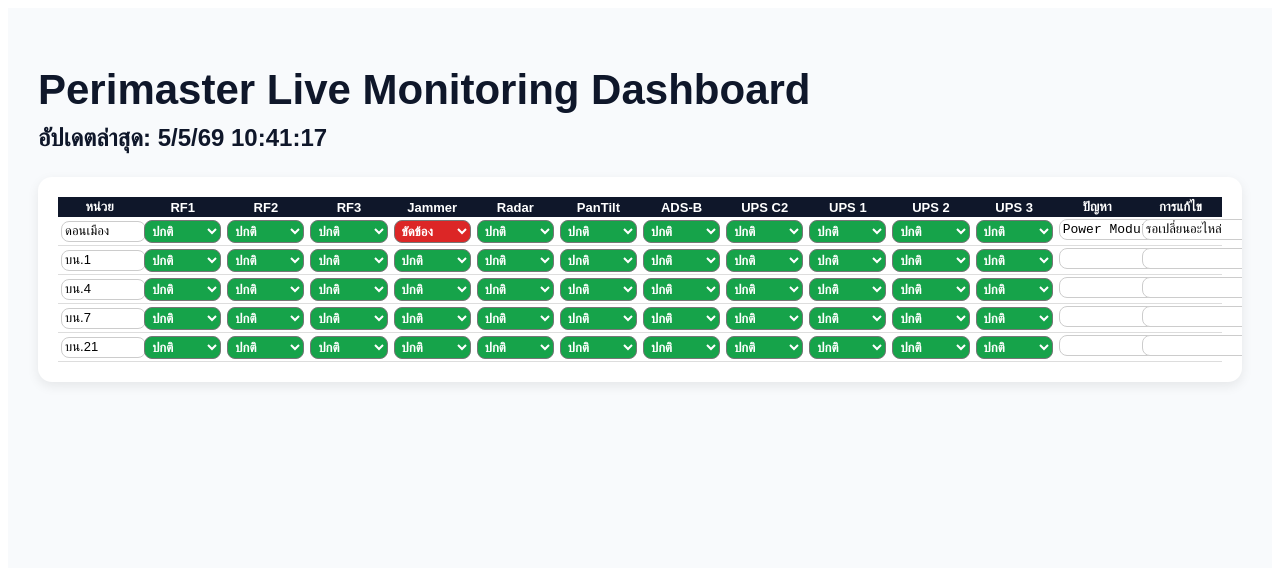
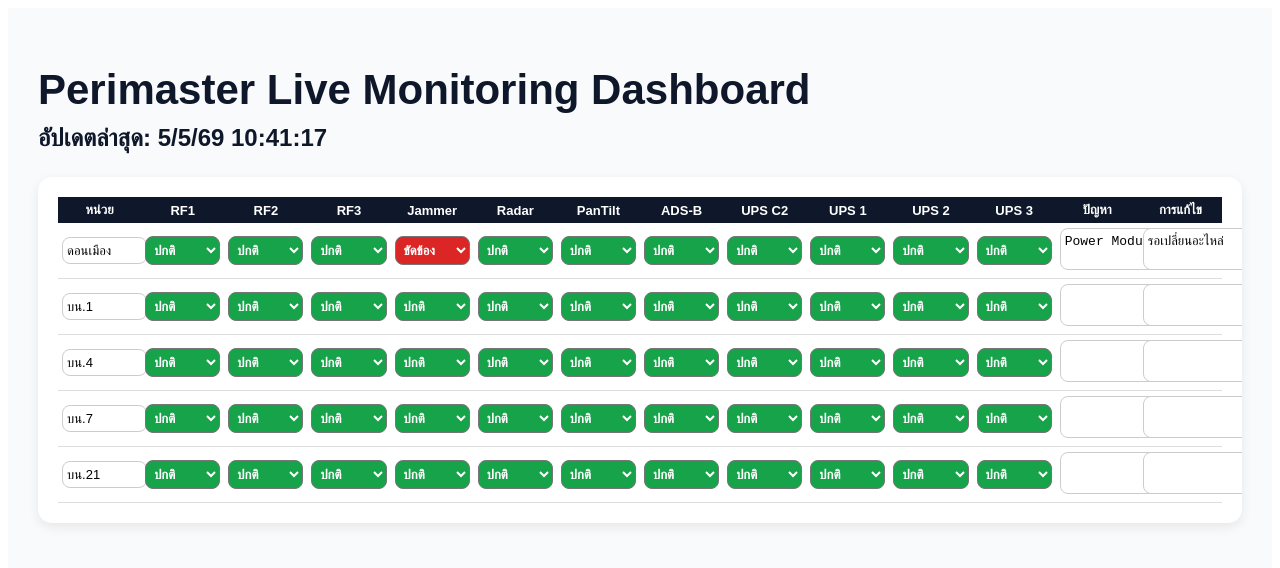
Before and after one commit to natchon5865/perimaster-dashboard, a Next.js app: page / in a window 1280 px wide. Shown: the top 568 px of the page. Built offline with nearby package versions, Linux system fonts and the light colour scheme.

Commit message:
Update page.tsx

```diff
--- a/app/page.tsx
+++ b/app/page.tsx
@@ -159,7 +159,7 @@ export default function LiveDashboard() {
                 <th
                   key={h}
                   style={{
-                    padding: "2px 3px",
+                    padding: "5px 4px",
                     fontSize: "13px",
                     textAlign: "center",
                   }}
@@ -176,7 +176,7 @@ export default function LiveDashboard() {
                   <td
                     key={field}
                     style={{
-                      padding: "2px 3px",
+                      padding: "5px 4px",
                       fontSize: "13px",
                       textAlign: field === "unit" ? "left" : "center",
                     }}
@@ -187,8 +187,8 @@ export default function LiveDashboard() {
                         onChange={(e) => updateRow(idx, field, e.target.value)}
                         style={{
                           width: "100%",
-                          minWidth: "50px",
-                          padding: "2px 3px",
+                          minWidth: "60px",
+                          padding: "5px 4px",
                           fontSize: "13px",
                           borderRadius: "8px",
                           border: "1px solid #ccc",
@@ -200,8 +200,8 @@ export default function LiveDashboard() {
                         onChange={(e) => updateRow(idx, field, e.target.value)}
                         style={{
                           width: "100%",
-                          minWidth: "55px",
-                          padding: "2px 3px",
+                          minWidth: "52px",
+                          padding: "5px 4px",
                           borderRadius: "8px",
                           background: badgeColor((row as any)[field]),
                           color: "white",
@@ -217,11 +217,11 @@ export default function LiveDashboard() {
                       <textarea
                         value={(row as any)[field]}
                         onChange={(e) => updateRow(idx, field, e.target.value)}
-                        rows={1}
+                        rows={2}
                         style={{
                           width: "100%",
-                          minWidth: "520px",
-                          padding: "2px 3px",
+                          minWidth: "380px",
+                          padding: "5px 4px",
                           resize: "vertical",
                           wordBreak: "break-word",
                           borderRadius: "8px",
```
